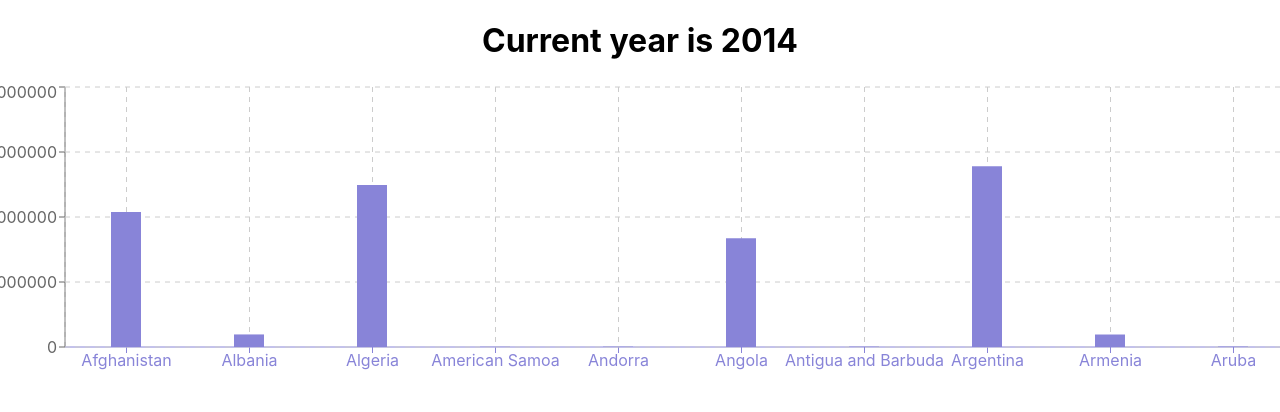
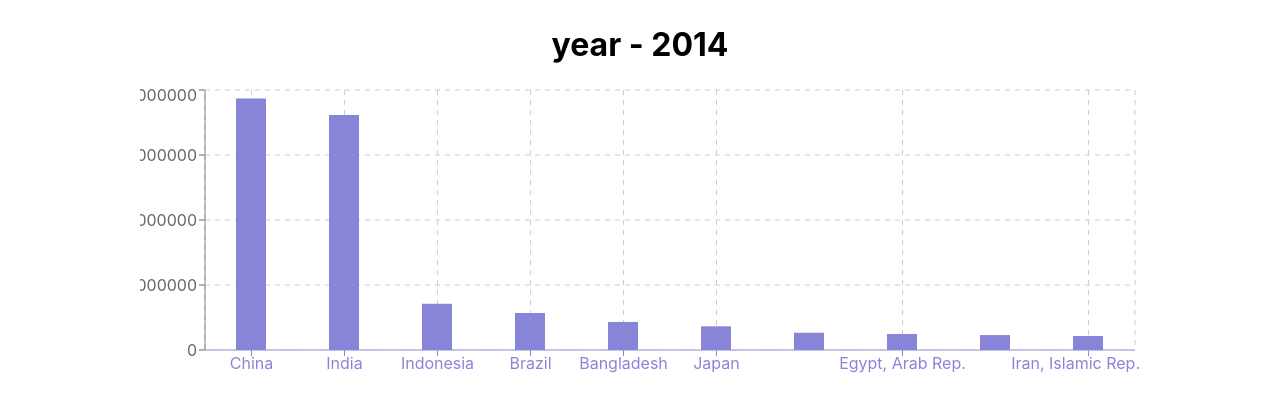
Before and after one commit to pratikjadhav718/World-population-Graph, a React (Create React App) app: page / in a window 1280 px wide. Shown: the top 412 px of the page. Built offline with nearby package versions, Linux system fonts and the light colour scheme.

Commit message:
top ten populus contires.

```diff
--- a/src/components/DisplayData.jsx
+++ b/src/components/DisplayData.jsx
@@ -13,16 +13,36 @@ export const DisplayData = () => {
             return;
         }
 
+        let tempArr = [];
+        for(let i=0; i<allData.length; i++){
+            tempArr.push(allData[i].Population[currYear.toString()]);
+        }
+        tempArr.sort((a, b) => {return(b-a)});
+
+        let count = 0;
+
         let opArr = [];
 
-        for (let i = 0; i < 10; i++) {
-            // console.log(allData[i].CountryName, allData[i].CountryName, allData[i].Population[currYear.toString()], currYear);
-            let obj = {};
-            obj["CountryName"] = allData[i].CountryName;
-            obj["Population"] = allData[i].Population[currYear.toString()];
-            obj["currYear"] = currYear;
-            opArr.push(obj);
+        for(let i=0; i<10; i++){
+            for(let j=0; j<allData.length; j++){
+                if(tempArr[i] == allData[j].Population[currYear.toString()]){
+                    let obj = {};
+                    obj["CountryName"] = allData[j].CountryName;
+                    obj["Population"] = allData[j].Population[currYear.toString()];
+                    obj["currYear"] = currYear;
+                    opArr.push(obj);
+                }
+            }
         }
+
+        // for (let i = 0; i < 10; i++) {
+        //     // console.log(allData[i].CountryName, allData[i].CountryName, allData[i].Population[currYear.toString()], currYear);
+        //     let obj = {};
+        //     obj["CountryName"] = allData[i].CountryName;
+        //     obj["Population"] = allData[i].Population[currYear.toString()];
+        //     obj["currYear"] = currYear;
+        //     opArr.push(obj);
+        // }
 
         setDatas(opArr);
 
@@ -37,8 +57,12 @@ export const DisplayData = () => {
         return () => clearInterval(timer);
     });
     return (
-        <div>
-            <h1>Current year is {currYear}</h1>
+        <div style={{
+            width:"1000px",
+            margin:"auto",
+            marginTop:"25px"
+        }}>
+            <h1> year - {currYear}</h1>
 
             <GraphData arr={datas}/>
 
--- a/src/components/DisplayGraph.jsx
+++ b/src/components/DisplayGraph.jsx
@@ -6,7 +6,7 @@ export const GraphData = ({ arr }) => {
     console.log(arr);
     return (
         <div>
-            <BarChart width={1300} height={300} data={arr}>
+            <BarChart width={1000} height={300} data={arr}>
                 <YAxis />
                 <XAxis dataKey="CountryName" stroke="#8884d8" />
                 <Tooltip wrapperStyle={{ width: 100, backgroundColor: '#ccc' }} />
```
